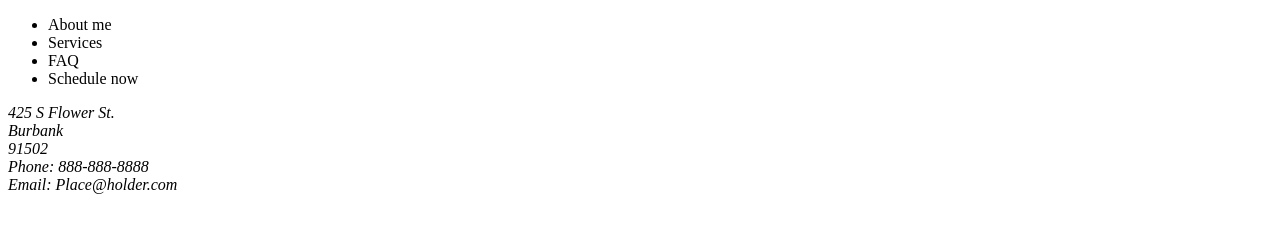
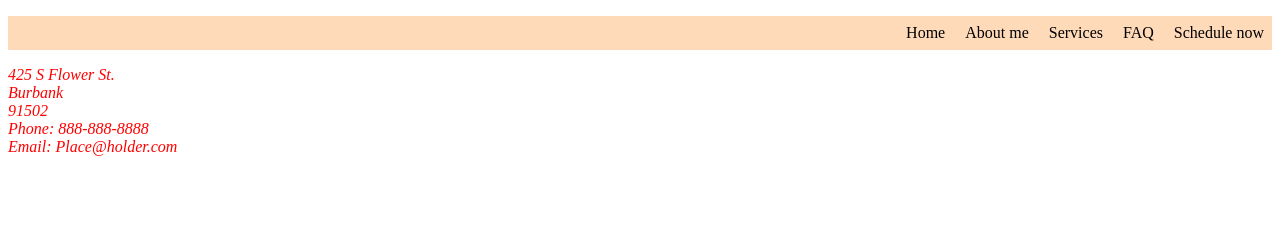
Before and after one commit to Alb-rod27/Jasmine-Rodriguez-practice, a plain HTML site: page index.html in a window 1280 px wide. Drawn offline with Linux system fonts and the light colour scheme.

Commit message:
added home tab to nav and placed simple background color for now

```diff
--- a/assets/css/style.css
+++ b/assets/css/style.css
@@ -0,0 +1,15 @@
+.navigation {
+    background-color: peachpuff;
+    text-align: right;
+}
+
+
+.navigation ul li {
+    display: inline-flex;
+    list-style: none;
+    padding: 8px;
+}
+
+.contact-info {
+    color: red;
+}
--- a/index.html
+++ b/index.html
@@ -6,10 +6,12 @@
     <title>Jasmine Rodriguez</title>
     <link rel="stylesheet" href="./assets/css/style.css">
 </head>
+
 <body>
     <header>
-        <nav>
+        <nav class="navigation">
           <ul>
+            <li>Home</li>
             <li>About me</li>
             <li>Services</li>
             <li>FAQ</li>
```
